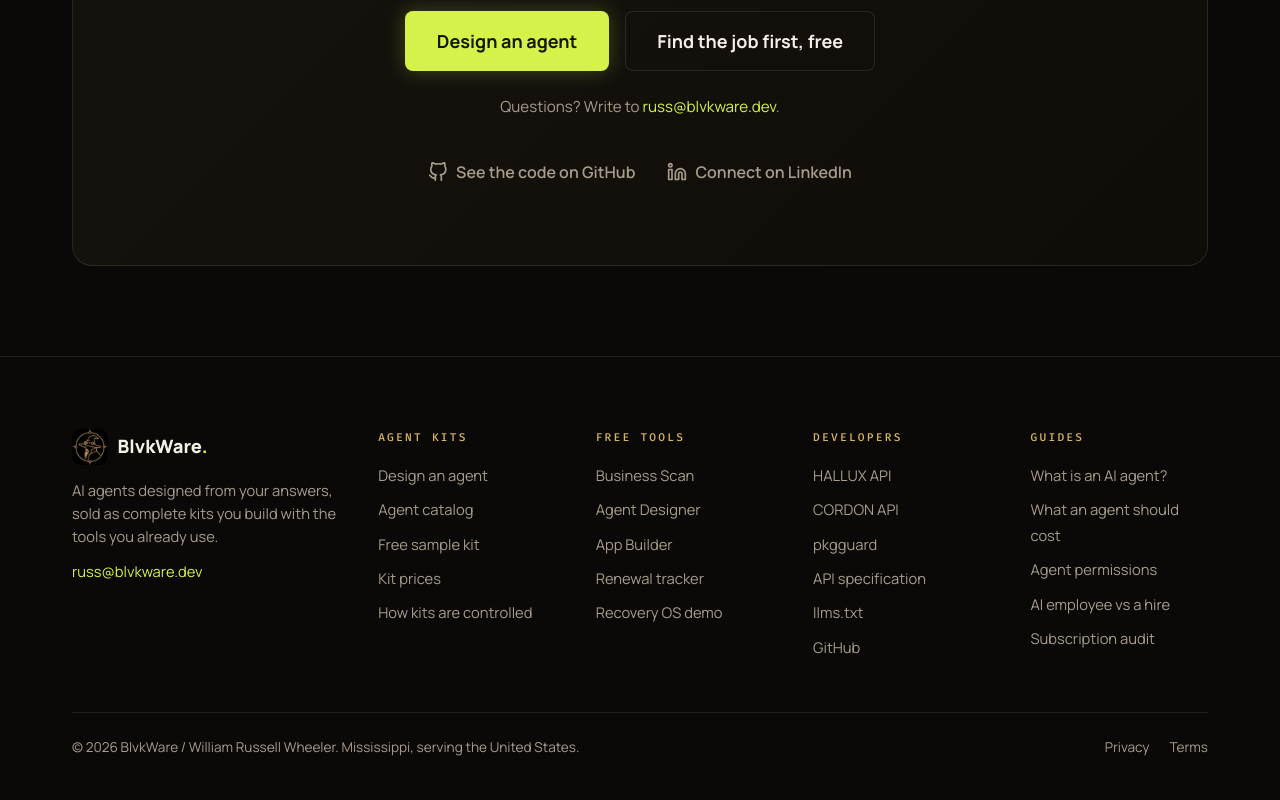
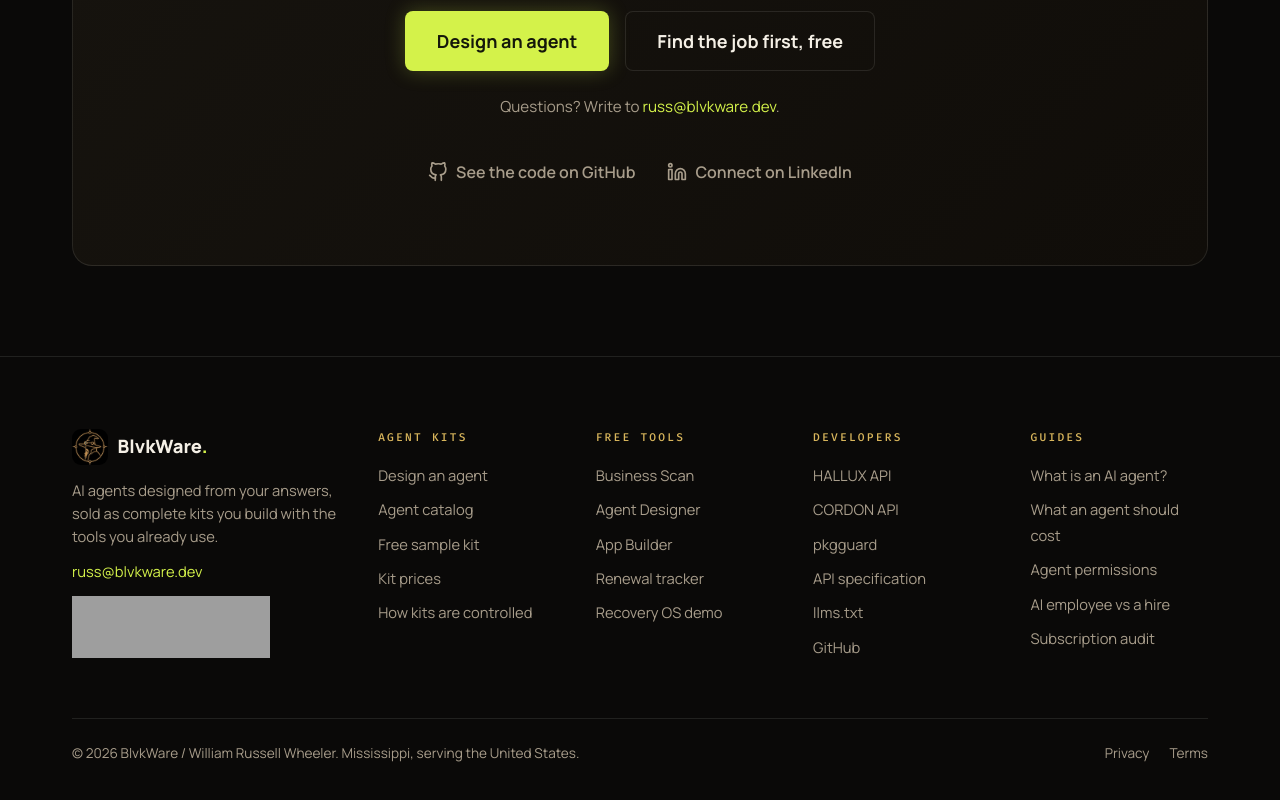
Before and after one commit to rxslice/blvkware-html-generator, a plain HTML site: page docs/index.html in a window 1280 px wide. Shown: the part 9647-10447 px from the top of the page. Drawn offline with Linux system fonts and the light colour scheme; grey boxes are pictures that could not be loaded.

Commit message:
Add Launchbison badge to the homepage footer
Co-Authored-By: Claude Opus 5.5 <noreply@anthropic.com>
Claude-Session: https://claude.ai/code/session_011GFY8tiYGqCiEEE36EPdjo

```diff
--- a/docs/index.html
+++ b/docs/index.html
@@ -1590,6 +1590,9 @@
                     <a href="/" class="footer-logo"><img src="/assets/logo-96.png" alt="" width="36" height="36" loading="lazy"><span>BlvkWare<span class="logo-dot">.</span></span></a>
                     <p>AI agents designed from your answers, sold as complete kits you build with the tools you already use.</p>
                     <p><a class="footer-mail" href="mailto:russ@blvkware.dev">russ@blvkware.dev</a></p>
+                    <a href="https://launchbison.com" target="_blank" rel="noopener">
+                      <img src="https://launchbison.com/badge-dark.svg" alt="Featured on Launchbison" width="198" height="62" />
+                    </a>
                 </div>
                 <nav class="footer-col" aria-label="Agent kits">
                     <h2>Agent kits</h2>
```
Also changed, not shown: site/index.html (+3 -0 lines).
